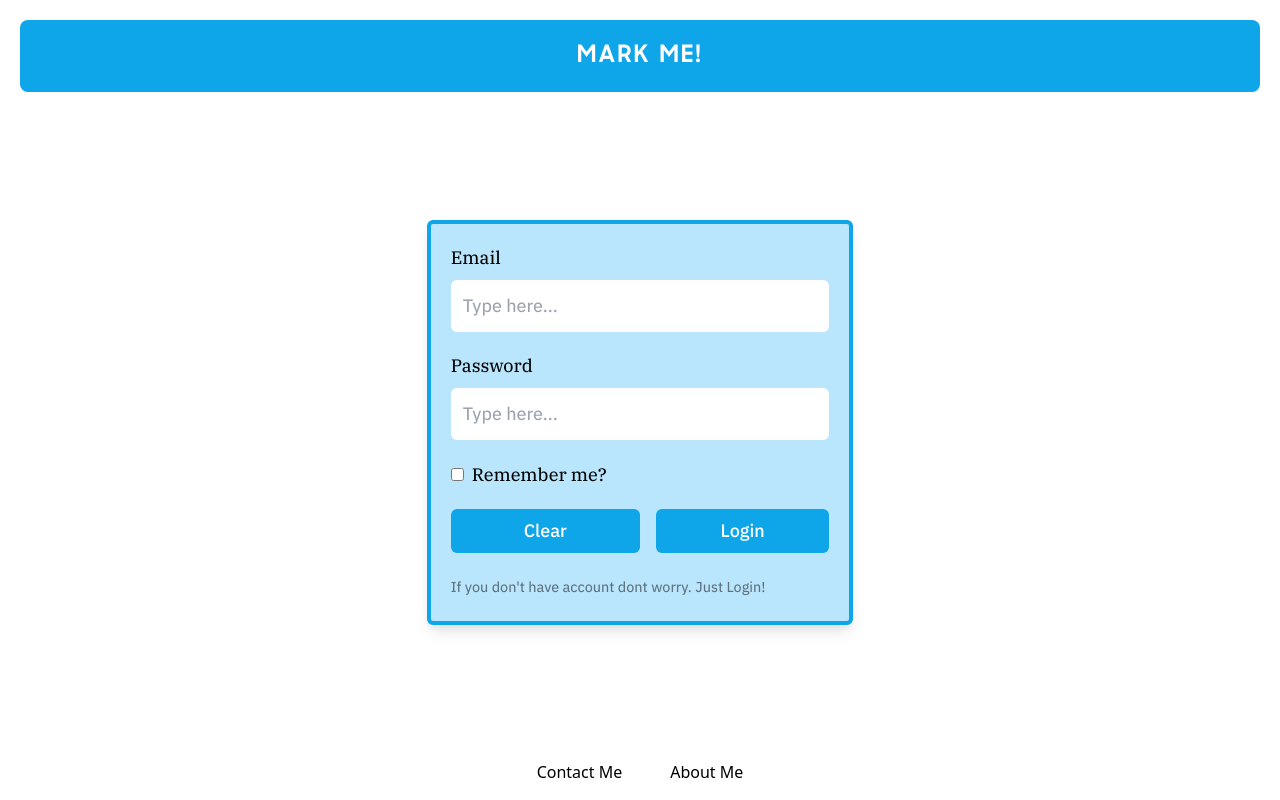
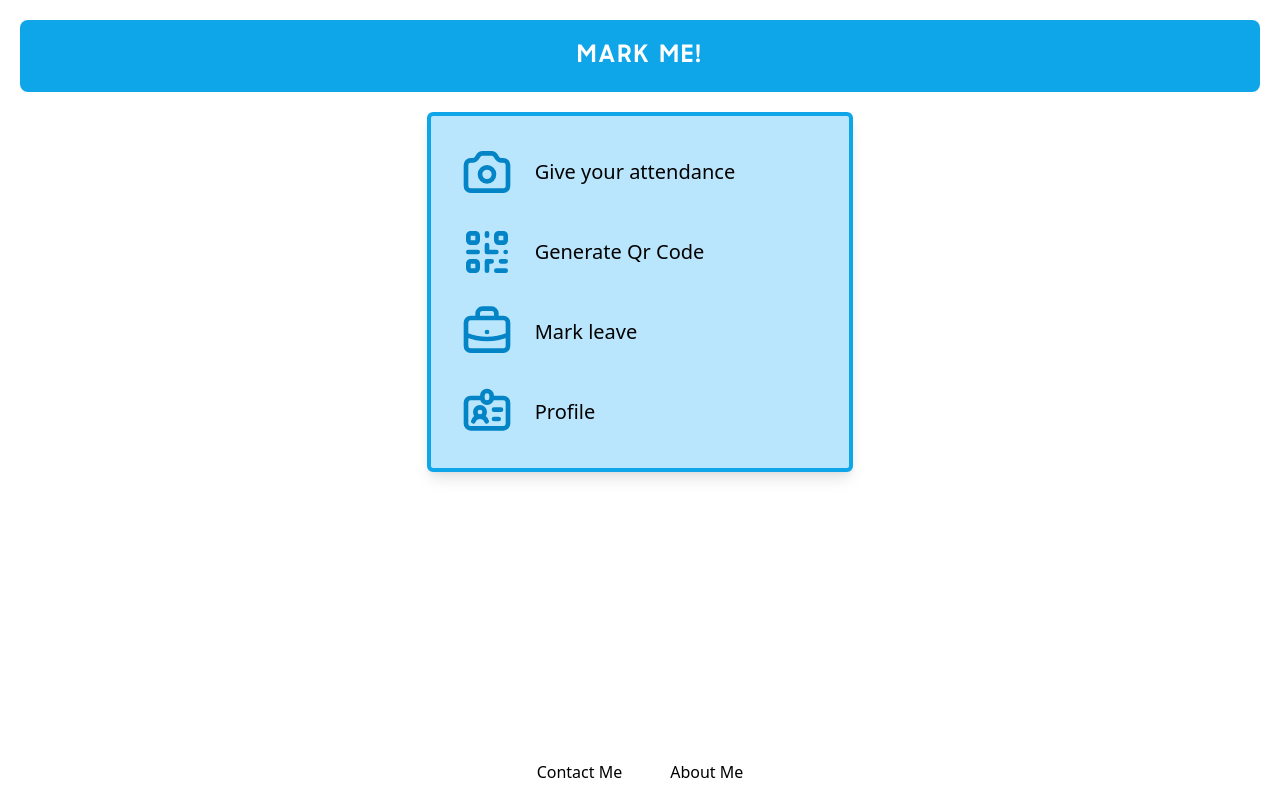
Before and after one commit to rritik772/MarkMe, a React (Vite) app: page / in a window 1280 px wide. Built offline with nearby package versions, Linux system fonts and the light colour scheme.

Commit message:
hero icons added & Dashboard UI completed

```diff
--- a/package.json
+++ b/package.json
@@ -9,6 +9,7 @@
     "production:tailwind": "NODE_ENV=production npx tailwindcss -i src/CSS/tailwind.css -o src/CSS/index.css"
   },
   "dependencies": {
+    "@heroicons/react": "^1.0.4",
     "react": "^17.0.0",
     "react-dom": "^17.0.0",
     "tailwindcss": "^2.2.16"
--- /dev/null
+++ b/src/Components/Dashboard/Dashboard.css
@@ -0,0 +1,7 @@
+.font-plex-sans {
+    font-family: "IBM Plex Sans";
+}
+
+.font-plex-sans-medium {
+    font-family: "IBM Plex Sans Medium";
+}
--- /dev/null
+++ b/src/Components/Dashboard/Dashboard.tsx
@@ -0,0 +1,28 @@
+import { CameraIcon, QrcodeIcon, IdentificationIcon, BriefcaseIcon } from "@heroicons/react/outline";
+
+function Dashboard() {
+  return (
+    <main className="md:w-1/2 lg:w-5/12 xl:w-4/12 mx-auto p-5 rounded-md bg-sky-200 shadow-lg md:border-4 border-sky-500">
+      <div className="space-y-2">
+        <button className="flex items-center p-2 w-full space-x-5 rounded-md hover:bg-sky-300 duration-200">
+          <CameraIcon className="h-14 text-sky-600"/>
+          <span className="text-xl font-plex-sans">Give your attendance</span>
+        </button>
+        <button className="flex items-center p-2 w-full space-x-5 rounded-md hover:bg-sky-300 duration-200">
+          <QrcodeIcon className="h-14 text-sky-600"/>
+          <span className="text-xl font-plex-sans">Generate Qr Code</span>
+        </button>
+        <button className="flex items-center p-2 w-full space-x-5 rounded-md hover:bg-sky-300 duration-200">
+          <BriefcaseIcon className="h-14 text-sky-600"/>
+          <span className="text-xl font-plex-sans">Mark leave</span>
+        </button>
+        <button className="flex items-center p-2 w-full space-x-5 rounded-md hover:bg-sky-300 duration-200">
+          <IdentificationIcon className="h-14 text-sky-600"/>
+          <span className="text-xl font-plex-sans">Profile</span>
+        </button>
+      </div>
+    </main>
+  );
+}
+
+export default Dashboard;
--- a/src/Components/Index/Index.tsx
+++ b/src/Components/Index/Index.tsx
@@ -1,4 +1,4 @@
-import Login from "../Login/Login";
+import Dashboard from "../Dashboard/Dashboard";
 import "./Index.css"
 
 function Index() {
@@ -7,8 +7,8 @@ function Index() {
       <nav className="top-0 m-5 p-5 bg-sky-500 rounded-lg text-center sticky">
         <span className="text-2xl text-bold text-white tracking-widest font-Sharp-sans align-middle">MARK ME!</span>
       </nav>
-      <main className="my-32">
-        <Login/>
+      <main className="">
+        <Dashboard/>
       </main>
       <footer className="w-full space-x-12 text-center absolute bottom-4">
         <a href="Contact">Contact Me</a>
```
Also changed, not shown: 2 other files (tests, documents, lock files or other folders).
